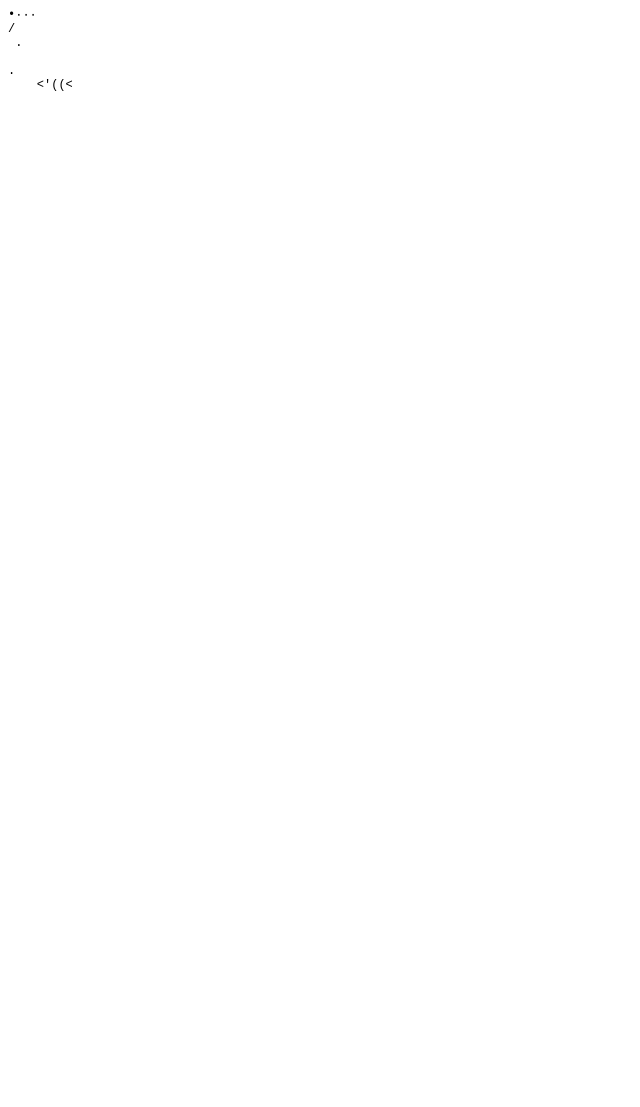
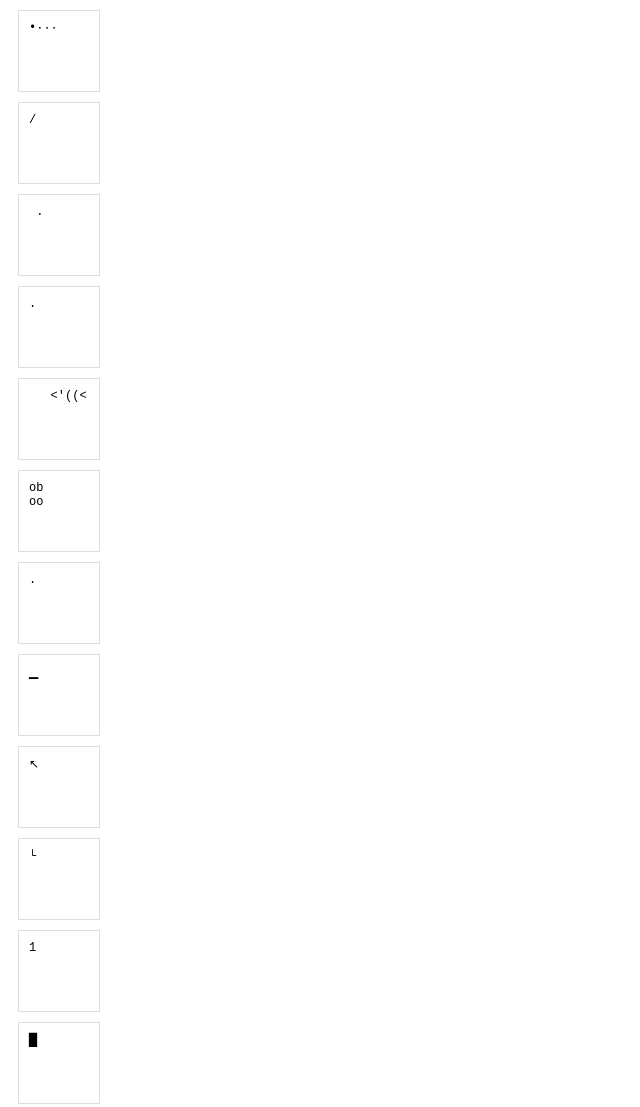
Before and after one commit to thomax/ascii-animator, a website: page index.html in a window 1280 px wide. Shown: the whole page, without its empty margins (0-640 px from the left). Before the commit the page ends 800 px from the top, so only its background shows below. Drawn offline with Linux system fonts and the light colour scheme.

Commit message:
Add some more anims

```diff
--- a/index.html
+++ b/index.html
@@ -1,12 +1,34 @@
 <head>
 </head>
 <body>
+  <style type="text/css">
+    body {
+      font-size: 12px;
+      font-family: monospace;
+    }
+    div {
+      height: 60px;
+      border: 1px solid #ddd;
+      padding: 10px;
+      margin: 10px;
+      width: 60px;
+    }
+  </style>
+
+  <div id='one'></div>
+  <div id='two'></div>
+  <div id='three'></div>
+  <div id='four'></div>
+  <div id='five'></div>
+  <div id='six'></div>
+  <div id='seven'></div>
+  <div id='eight'></div>
+  <div id='nine'></div>
+  <div id='ten'></div>
+  <div id='eleven'></div>
+  <div id='twelve'></div>
+
   <script type="text/javascript" src="lib/ascii-animator.js"></script>
-  <div id='one' style='font-size:12px;font-family:monospace;'>asdf</div>
-  <div id='two' style='font-size:12px;font-family:monospace;'>asdf</div>
-  <div id='three' style='font-size:12px;font-family:monospace;'>asdf</div>
-  <div id='four' style='font-size:12px;font-family:monospace;'>asdf</div>
-  <div id='five' style='font-size:12px;font-family:monospace;'>asdf</div>
   <script type="text/javascript">
     frames = [
       '&#x2219;&#x2219;&#x2219;&#x2219;',
@@ -23,10 +45,10 @@
     new AsciiAnimator('two', ["|", "/", "-", "\\"], 120, 'right', false).run();
 
     frames = [
-      ".&nbsp;<br/>&nbsp;&nbsp;",
-      "&nbsp;.<br/>&nbsp;&nbsp;",
-      "&nbsp;&nbsp;<br/>&nbsp;.",
-      "&nbsp;&nbsp;<br/>.&nbsp;",
+      ". <br/>  <br/>",
+      " .<br/>  <br/>",
+      "  <br/> .<br/>",
+      "  <br/>. <br/>",
     ];
     new AsciiAnimator('three', frames, 200, 'right', false).run();
 
@@ -35,16 +57,57 @@
 
     frames = [
       ">))'>",
-      "&nbsp;>))'>",
-      "&nbsp;&nbsp;>))'>",
-      "&nbsp;&nbsp;&nbsp;>))'>",
-      "&nbsp;&nbsp;&nbsp;&nbsp;>))'>",
-      "&nbsp;&nbsp;&nbsp;&nbsp;<'((<",
-      "&nbsp;&nbsp;&nbsp;<'((<",
-      "&nbsp;&nbsp;<'((<",
-      "&nbsp;<'((<",
+      " >))'>",
+      "  >))'>",
+      "   >))'>",
+      "    >))'>",
+      "    <'((<",
+      "   <'((<",
+      "  <'((<",
+      " <'((<",
       "<'((<"
     ];
-    new AsciiAnimator('five', frames, 200, 'right', false).run();
+    new AsciiAnimator('five', frames, 300, 'right', false).run();
+
+    frames = [
+      "bo<br/>oo",
+      "do<br/>oo",
+      "ob<br/>oo",
+      "od<br/>oo",
+      "oo<br/>oq",
+      "oo<br/>op",
+      "oo<br/>qo",
+      "oo<br/>po"
+    ];
+    new AsciiAnimator('six', frames, 100, 'right', false).run();
+
+    frames = [
+      ".   <br/>    <br/>    ",
+      " .  <br/>    <br/>    ",
+      "  . <br/>    <br/>    ",
+      "   .<br/>    <br/>    ",
+      "    <br/>   .<br/>    ",
+      "    <br/>    <br/>   .",
+      "    <br/>    <br/>  . ",
+      "    <br/>    <br/> .  ",
+      "    <br/>    <br/>.   ",
+      "    <br/>.   <br/>    "
+    ];
+    new AsciiAnimator('seven', frames, 100, 'right', false).run();
+
+    frames = ['▁', '▃', '▄', '▅', '▆', '▇'];
+    new AsciiAnimator('eight', frames, 70, 'right', true).run();
+
+    frames = ['←', '↖', '↑', '↗', '→', '↘', '↓', '↙'];
+    new AsciiAnimator('nine', frames, 200, 'right', false).run();
+
+    frames = ['┤', '┘', '┴', '└', '├', '┌', '┬', '┐'];
+    new AsciiAnimator('ten', frames, 180, 'right', false).run();
+
+    frames = ['0', '¼', '½', '¾', '1'];
+    new AsciiAnimator('eleven', frames, 320, 'right', true).run();
+
+    frames = ['▉','▊','▋','▌','▍','▎','▏'];
+    new AsciiAnimator('twelve', frames, 180, 'right', true).run();
   </script>
 </body>
--- a/lib/ascii-animator.js
+++ b/lib/ascii-animator.js
@@ -15,8 +15,7 @@
 
     AsciiAnimator.prototype.run = function() {
       var self;
-      console.log('running');
-      this.element.innerHTML = this.frames[this.index];
+      this.element.innerHTML = this.frames[this.index].replace(new RegExp(' ', 'g'), '&nbsp;');
       this.setNextIndex();
       self = this;
       return setTimeout((function() {
--- a/src/ascii-animator.coffee
+++ b/src/ascii-animator.coffee
@@ -4,8 +4,7 @@ class AsciiAnimator
     @index = 0
 
   run: ->
-    console.log('running')
-    @element.innerHTML = @frames[@index]
+    @element.innerHTML = @frames[@index].replace(new RegExp(' ', 'g'), '&nbsp;');
     @setNextIndex()
     self = this
     setTimeout (() ->
```
